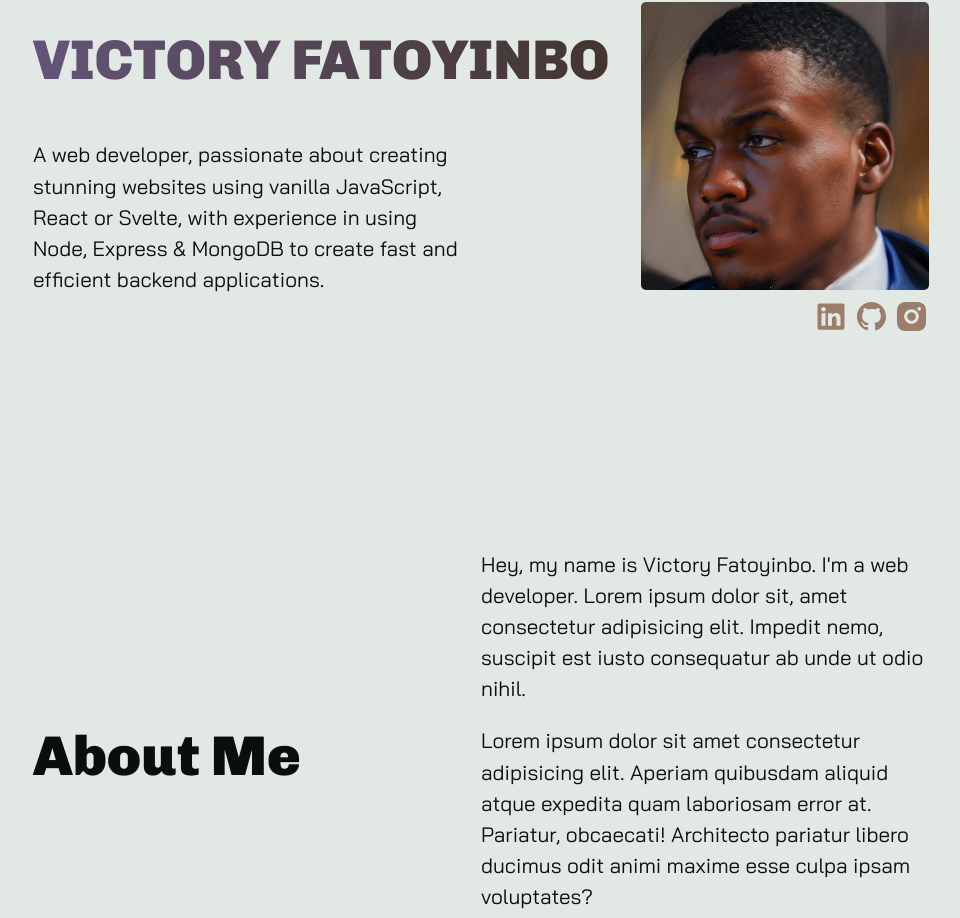
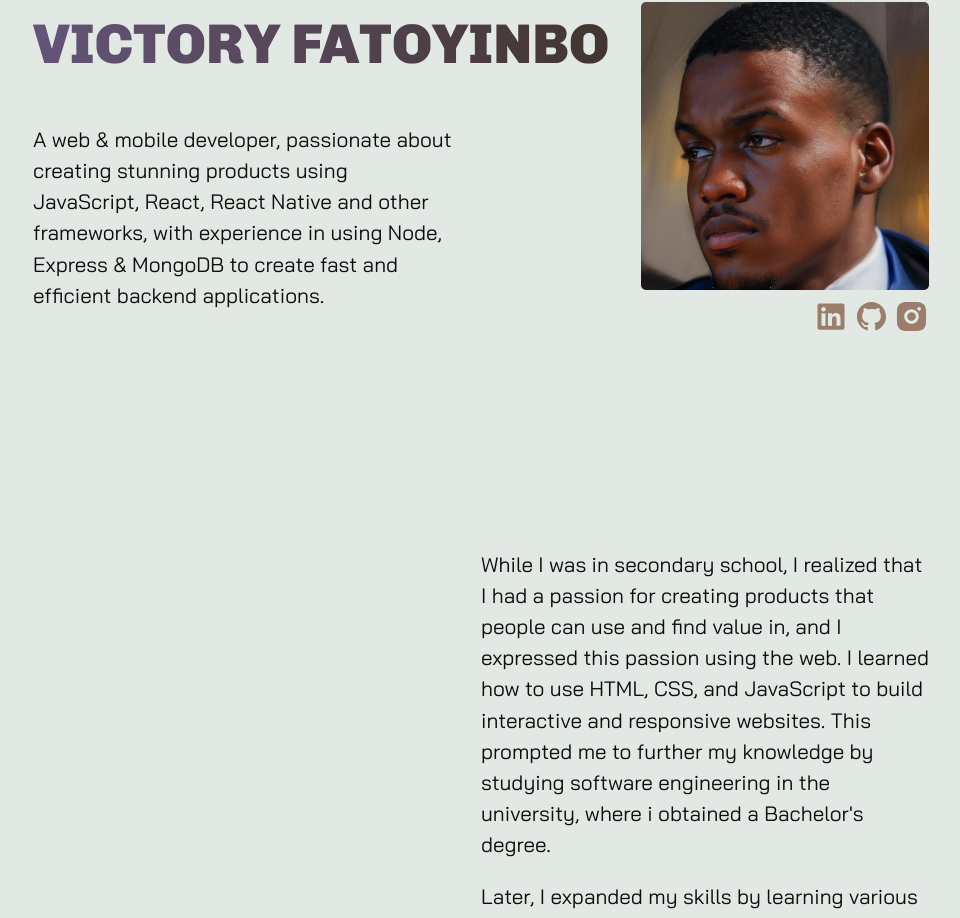
Before and after one commit to victory-ft/portfolio, a Svelte app: page / in a window 1280 px wide. Shown: the part 218-1136 px from the top of the page, without its empty margins (159-1119 px from the left). Built offline with nearby package versions, Linux system fonts and the light colour scheme.

Commit message:
added about description

```diff
--- a/src/sections/About.svelte
+++ b/src/sections/About.svelte
@@ -51,15 +51,13 @@
 	<div class="section-content-half"><h1>About Me</h1></div>
 	<div class="section-content-half about-half">
 		<p>
-			Hey, my name is Victory Fatoyinbo. I'm a web developer. Lorem ipsum dolor
-			sit, amet consectetur adipisicing elit. Impedit nemo, suscipit est iusto
-			consequatur ab unde ut odio nihil.
+			While I was in secondary school, I realized that I had a passion for creating products that people can use and find value in, and I expressed this passion using the web. I learned how to use HTML, CSS, and JavaScript to build interactive and responsive websites. This prompted me to further my knowledge by studying software engineering in the university, where i obtained a Bachelor's degree.
 		</p>
 		<p>
-			Lorem ipsum dolor sit amet consectetur adipisicing elit. Aperiam quibusdam
-			aliquid atque expedita quam laboriosam error at. Pariatur, obcaecati!
-			Architecto pariatur libero ducimus odit animi maxime esse culpa ipsam
-			voluptates?
+			Later, I expanded my skills by learning various web frameworks, including React and Svelte, as well as to mobile development, using React Native to create cross-platform apps all with the aim of creating more dynamic and engaging web and mobile applications. I'm always eager to learn new things and improve my skills.
+		</p>
+		<p>
+			 I'm interested in exploring new technologies and frameworks, such as GraphQL, Tailwind CSS, and more. I'm also open to collaborating with other developers and working on exciting projects.
 		</p>
 		<button type="submit">Download CV</button>
 	</div>
--- a/src/sections/Home.svelte
+++ b/src/sections/Home.svelte
@@ -28,8 +28,8 @@
 	<div class="section-content-half">
 		<h1 class="main-header">VICTORY FATOYINBO</h1>
 		<p class="intro-text">
-			A web developer, passionate about creating stunning websites using vanilla
-			JavaScript, React or Svelte, with experience in using Node, Express &
+			A web & mobile developer, passionate about creating stunning products using
+			JavaScript, React, React Native and other frameworks, with experience in using Node, Express &
 			MongoDB to create fast and efficient backend applications.
 		</p>
 	</div>
```
